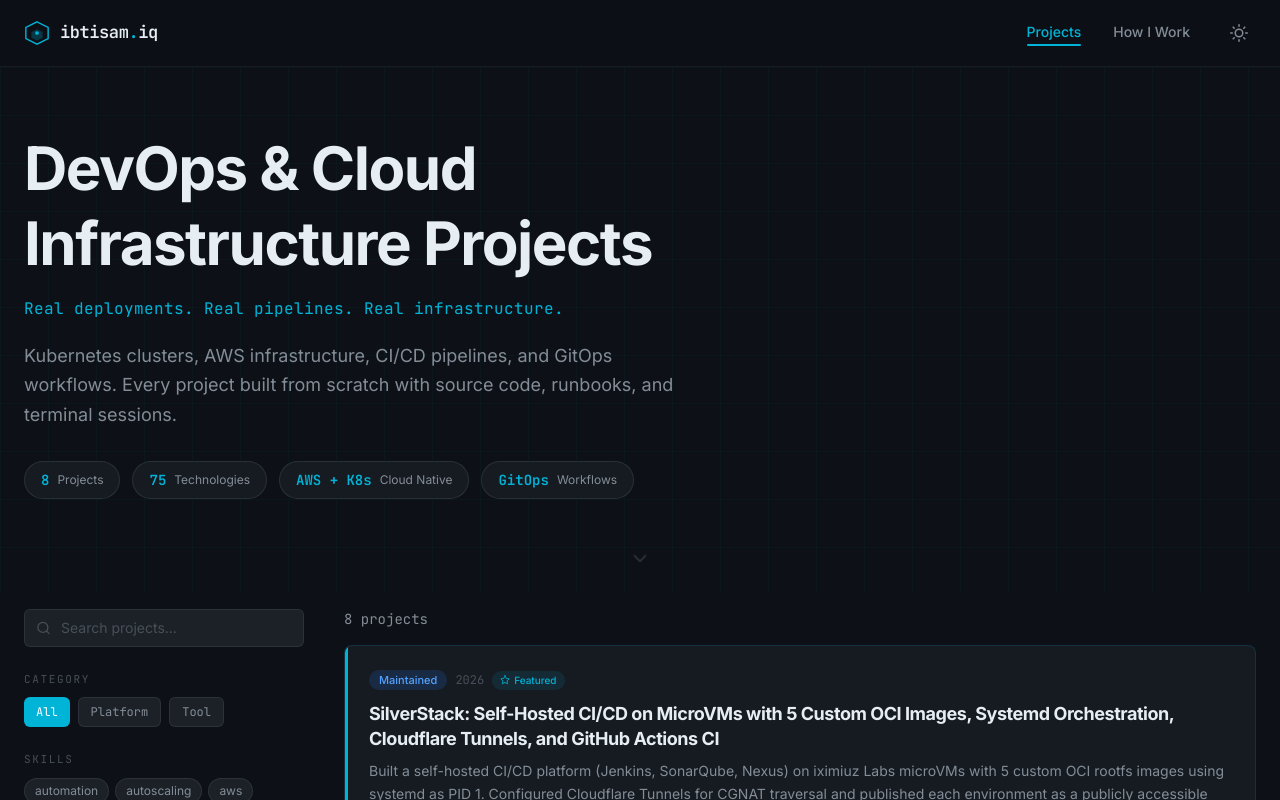
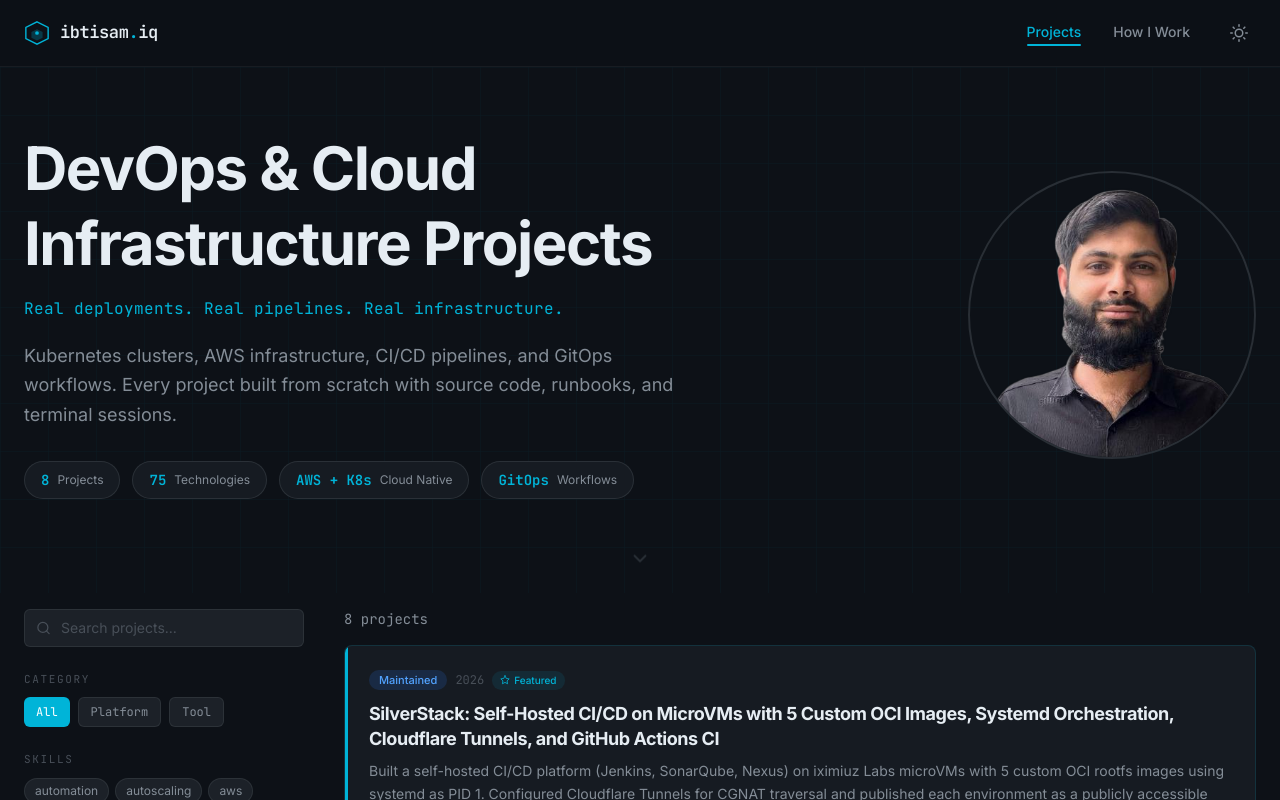
Before and after one commit to ibtisam-iq/projects, a React (Vite) app: page / in a window 1280 px wide. Shown: the top 800 px of the page. Built offline with nearby package versions, Linux system fonts and the light colour scheme.

Commit message:
feat: add profile picture to Hero section with fallback to GitHub avatar

```diff
--- a/src/components/Hero.tsx
+++ b/src/components/Hero.tsx
@@ -1,8 +1,13 @@
+import { useState } from "react"
 import { projects } from "@/data/projects"
 import { useCountUp } from "@/hooks/useCountUp"
 import { FiChevronDown } from "react-icons/fi"
 
+const GITHUB_AVATAR = "https://avatars.githubusercontent.com/u/174851199?v=4&s=400"
+
 const Hero = () => {
+  // Local public/profile.png takes priority; falls back to GitHub avatar
+  const [photoSrc, setPhotoSrc] = useState("/profile.png")
   const totalProjects = projects.length
   const uniqueTech = new Set(projects.flatMap((p) => p.tech)).size
 
@@ -31,7 +36,8 @@
       />
 
       <div className="relative mx-auto max-w-7xl px-6 pb-4 pt-12 md:pb-6 md:pt-16">
-        <div className="max-w-3xl">
+        <div className="flex flex-col md:flex-row md:items-center md:gap-16">
+          <div className="min-w-0 flex-1">
           <h1 className="text-4xl font-bold leading-tight tracking-tight text-light-text dark:text-text-primary md:text-5xl lg:text-6xl">
             DevOps & Cloud
             <br />
@@ -67,6 +73,20 @@
               </div>
             ))}
           </div>
+          </div>
+
+          <div className="mt-10 flex justify-center md:mt-0 md:shrink-0">
+            <img
+              src={photoSrc}
+              onError={() => {
+                if (photoSrc !== GITHUB_AVATAR) setPhotoSrc(GITHUB_AVATAR)
+              }}
+              alt="Muhammad Ibtisam Iqbal"
+              width={280}
+              height={280}
+              className="h-48 w-48 rounded-full border-2 border-light-border object-cover dark:border-border-subtle md:h-64 md:w-64 lg:h-72 lg:w-72"
+            />
+          </div>
         </div>
 
         {/* Scroll indicator */}
```
Also changed, not shown: public/profile.png (added).
